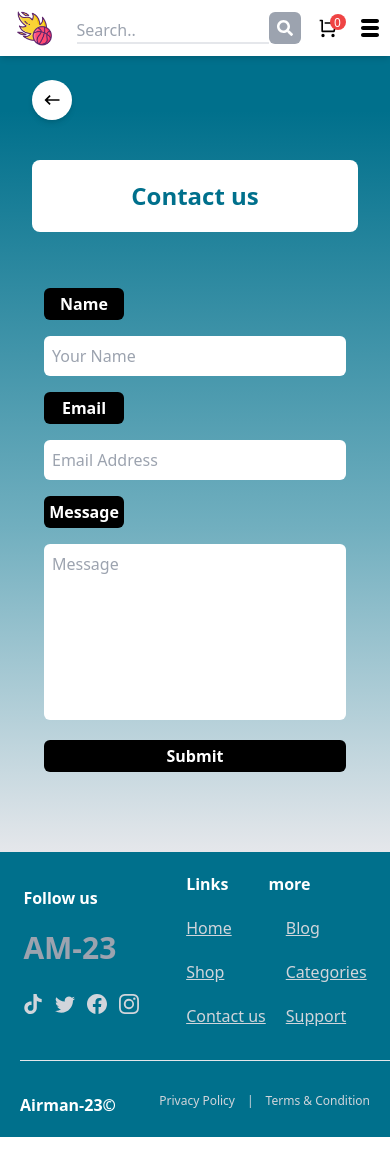
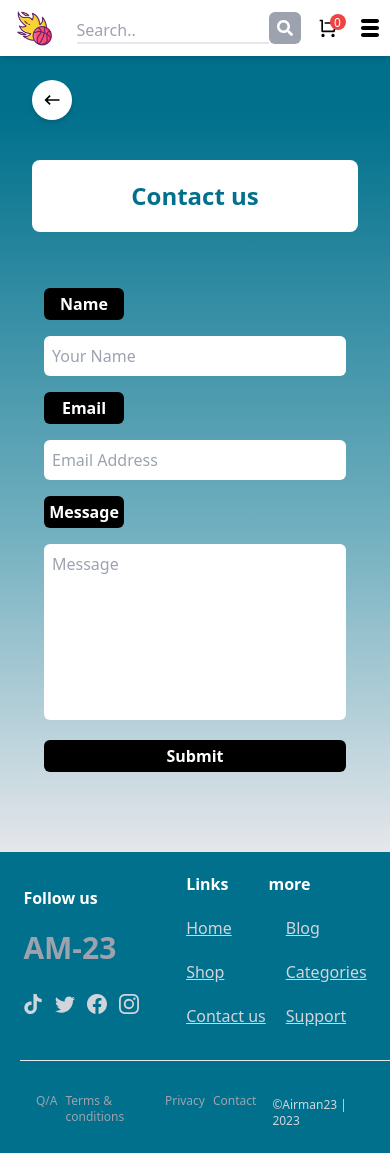
Before and after one commit to mvykool/Airman-23, a Next.js app in the folder airman-23/: page /contact in a window 390 px wide. Built offline with nearby package versions, Linux system fonts and the light colour scheme; no server answers.

Commit message:
fixed footer

```diff
--- a/airman-23/components/Arrivals.tsx
+++ b/airman-23/components/Arrivals.tsx
@@ -46,7 +46,7 @@ const Arrivals = ({ products} : Product) => {
        viewport={{ once: true }}
       className='a md:w-[95%] bg-white rounded-sm shadow-lg flex items-center duration-150 hover:scale-105 hover:shadow-2xl hover:border-2 hover:border-blue-300'>
       <Link href={`/collection/${items[0].slug.current}`}  >
-      <img src={urlFor(items[0].image[0]).url()} alt="" />
+      <img src={urlFor(items[0].image[0]).url()} alt="" className='md:p-4'  />
       </Link>
       </motion.div>
 
@@ -60,7 +60,7 @@ const Arrivals = ({ products} : Product) => {
       className='bg-white md:-ml-3  rounded-sm shadow-lg b flex items-center duration-150   hover:scale-105 hover:shadow-2xl hover:border-2 hover:border-blue-300'
       >
       <Link href={`/collection/${items[1].slug.current}`}  >
-      <img  src={urlFor(items[1].image[0]).url()} alt=""  />
+      <img  src={urlFor(items[1].image[0]).url()} alt="arrivals" className='md:p-4' />
       </Link>
       </motion.div>
 
@@ -74,7 +74,7 @@ const Arrivals = ({ products} : Product) => {
       className='bg-white  rounded-sm shadow-lg c flex items-center duration-150   hover:scale-105 hover:shadow-2xl hover:border-2 hover:border-blue-300'
       >
       <Link href={`/collection/${items[2].slug.current}`}  >
-      <img  src={urlFor(items[2].image[0]).url()} alt=""  />
+      <img  src={urlFor(items[2].image[0]).url()} alt="" className='md:p-4'  />
       </Link>
       </motion.div>
 
@@ -87,7 +87,7 @@ const Arrivals = ({ products} : Product) => {
       className='bg-white md:-ml-3  rounded-sm shadow-lg d flex items-center duration-150   hover:scale-105 hover:shadow-2xl hover:border-2 hover:border-blue-300'
       >
       <Link href={`/collection/${items[3].slug.current}`}  >
-      <img  src={urlFor(items[3].image[0]).url()} alt=""  />
+      <img  src={urlFor(items[3].image[0]).url()} alt=""  className='md:p-4' />
       </Link>
       </motion.div>
 
@@ -99,7 +99,7 @@ const Arrivals = ({ products} : Product) => {
       className='bg-white  rounded-sm shadow-lg e flex items-center duration-150   hover:scale-105 hover:shadow-2xl hover:border-2 hover:border-blue-300'
       >
       <Link href={`/collection/${items[4].slug.current}`}  >
-      <img  src={urlFor(items[4].image[0]).url()} alt=""  />
+      <img  src={urlFor(items[4].image[0]).url()} alt="" className='md:p-4'   />
       </Link>
       </motion.div>
 
@@ -126,7 +126,7 @@ const Arrivals = ({ products} : Product) => {
       className='bg-white  rounded-sm shadow-lg f flex items-center duration-150   hover:scale-105 hover:shadow-2xl hover:border-2 hover:border-blue-300'
       >
       <Link href={`/collection/${items[5].slug.current}`}  >
-      <img  src={urlFor(items[5].image[0]).url()} alt=""  />
+      <img  src={urlFor(items[5].image[0]).url()} alt="" className='md:p-4'  />
       </Link>
       </motion.div>
 
@@ -138,7 +138,7 @@ const Arrivals = ({ products} : Product) => {
       className='bg-white  rounded-sm shadow-lg g flex items-center duration-150   hover:scale-105 hover:shadow-2xl hover:border-2 hover:border-blue-300'
       >
       <Link href={`/collection/${items[6].slug.current}`}  >
-      <img  src={urlFor(items[6].image[0]).url()} alt=""  />
+      <img  src={urlFor(items[6].image[0]).url()} alt="" className='md:p-4'   />
       </Link>
       </motion.div>
 
@@ -151,7 +151,7 @@ const Arrivals = ({ products} : Product) => {
       className='bg-white  rounded-sm shadow-lg h flex items-center duration-150   hover:scale-105 hover:shadow-2xl hover:border-2 hover:border-blue-300'
       >
       <Link href={`/collection/${items[7].slug.current}`}  >
-      <img  src={urlFor(items[7].image[0]).url()} alt=""  />
+      <img  src={urlFor(items[7].image[0]).url()} alt="" className='md:p-4'   />
       </Link>
       </motion.div>
 
@@ -163,7 +163,7 @@ const Arrivals = ({ products} : Product) => {
       className='bg-white  rounded-sm shadow-lg i flex items-center duration-150   hover:scale-105 hover:shadow-2xl hover:border-2 hover:border-blue-300'
       >
       <Link href={`/collection/${items[8].slug.current}`}  >
-      <img  src={urlFor(items[8].image[0]).url()} alt=""  />
+      <img  src={urlFor(items[8].image[0]).url()} alt="" className='md:p-4'   />
       </Link>
       </motion.div>
 
@@ -175,7 +175,7 @@ const Arrivals = ({ products} : Product) => {
       className='bg-white  rounded-sm shadow-lg j flex items-center duration-150   hover:scale-105 hover:shadow-2xl hover:border-2 hover:border-blue-300'
       >
       <Link href={`/collection/${items[9].slug.current}`}  >
-      <img  src={urlFor(items[9].image[0]).url()} alt=""  />
+      <img  src={urlFor(items[9].image[0]).url()} alt="" className='md:p-4'   />
       </Link>
       </motion.div>
 
--- a/airman-23/components/Footer.tsx
+++ b/airman-23/components/Footer.tsx
@@ -93,16 +93,19 @@ const Footer = () => {
        </div>
 
        <hr className='my-8 w-[100vw]' />
-      <div className='flex justify-between md:ml-96'>
-         <div>
-          <p className='text-white font-bold'>Airman-23&copy;</p>
-         </div>
+      <div className='flex justify-around md:ml-40'>
 
-        <div className='flex space-x-3'>
-          <Link href={'/refund'} className='text-xs md:text-base text-gray-300'>Privacy Policy</Link>
-          <p className='text-xs md:text-base text-gray-300'>|</p>
-          <Link href={'/refund'} className='text-xs md:text-base text-gray-300'> Terms & Condition</Link>
-        </div>
+          <ul className='flex space-x-2 md:space-x-4 px-4'>
+            <li className='text-gray-400 text-xs md:text-sm'>Q/A</li>
+            <li className='text-gray-400 md:text-sm text-xs'>Terms & conditions</li>
+            <li className='text-gray-400  md:text-sm text-xs'>Privacy</li>
+            <li className='text-gray-400 md:text-sm text-xs'>Contact</li>
+          </ul>
+
+      <div className='py-1 flex justify-center'>
+           <p className='text-gray-300 text-xs'>&copy;Airman23 | 2023</p>
+
+      </div>
       </div>
     </div>
   )
--- a/airman-23/components/Navbar.tsx
+++ b/airman-23/components/Navbar.tsx
@@ -63,7 +63,7 @@ if (typeof window !== "undefined") {
 
 
   return (
-      <div className='flex shadow-md h-14 md:h-[8%] justify-around md:justify-between md:px-8 md:pt-2 md:pb-3 bg-white w-full  items-center fixed z-30 top-0 ' >
+      <div className='flex  shadow-md h-14 md:h-[8%] justify-around md:justify-between md:px-8 md:pt-2 md:pb-3 bg-white items-center fixed w-screen z-30 top-0 ' >
 
          {/**Logo */}
 
--- a/airman-23/styles/globals.css
+++ b/airman-23/styles/globals.css
@@ -8,6 +8,33 @@
 
 
 }
+
+/*scroll bar*/
+
+/* width */
+::-webkit-scrollbar {
+  width: 12px;
+}
+
+/* Track */
+::-webkit-scrollbar-track {
+  box-shadow: inset 0 0 5px transparent;
+  border-radius: 10px;
+}
+
+/* Handle */
+::-webkit-scrollbar-thumb {
+  background: #0399be;
+  border-radius: 10px;
+  border: 1px white solid;
+}
+
+/* Handle on hover */
+::-webkit-scrollbar-thumb:hover {
+  background: #00708c;
+  border: 1px white solid;
+}
+
 
 html,
 body{
```
